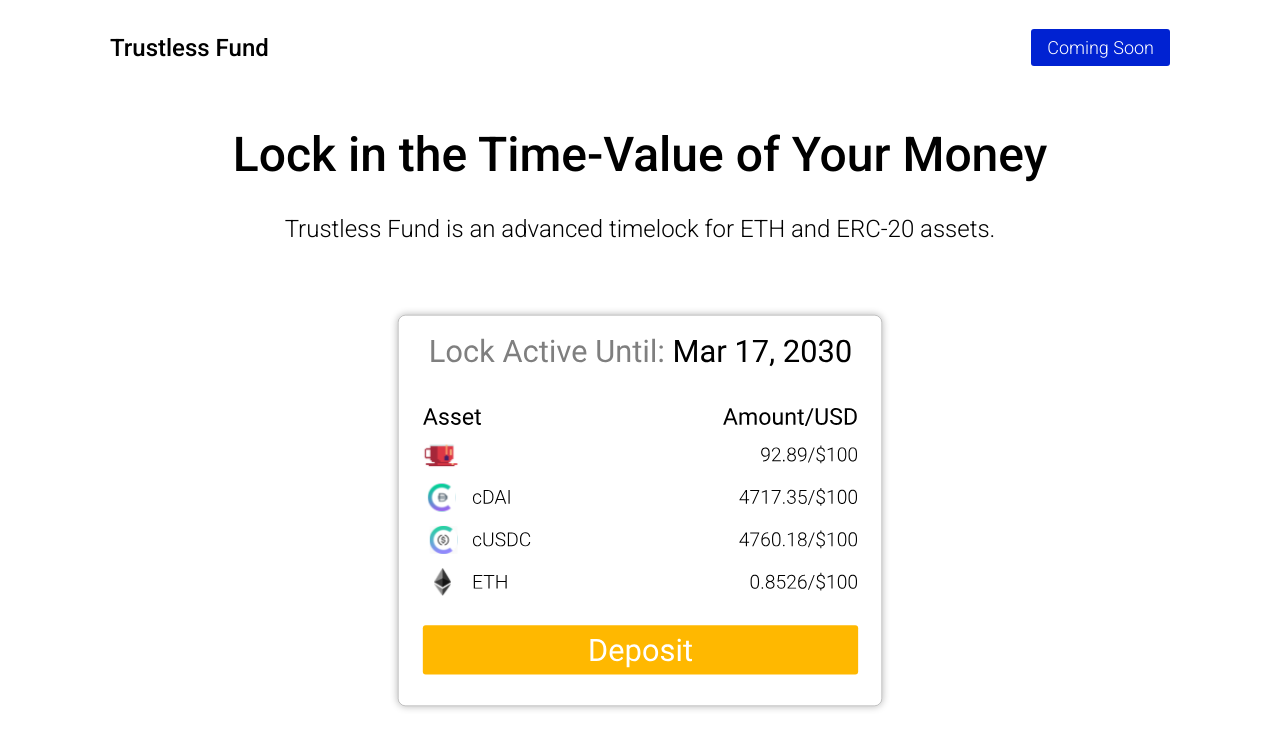
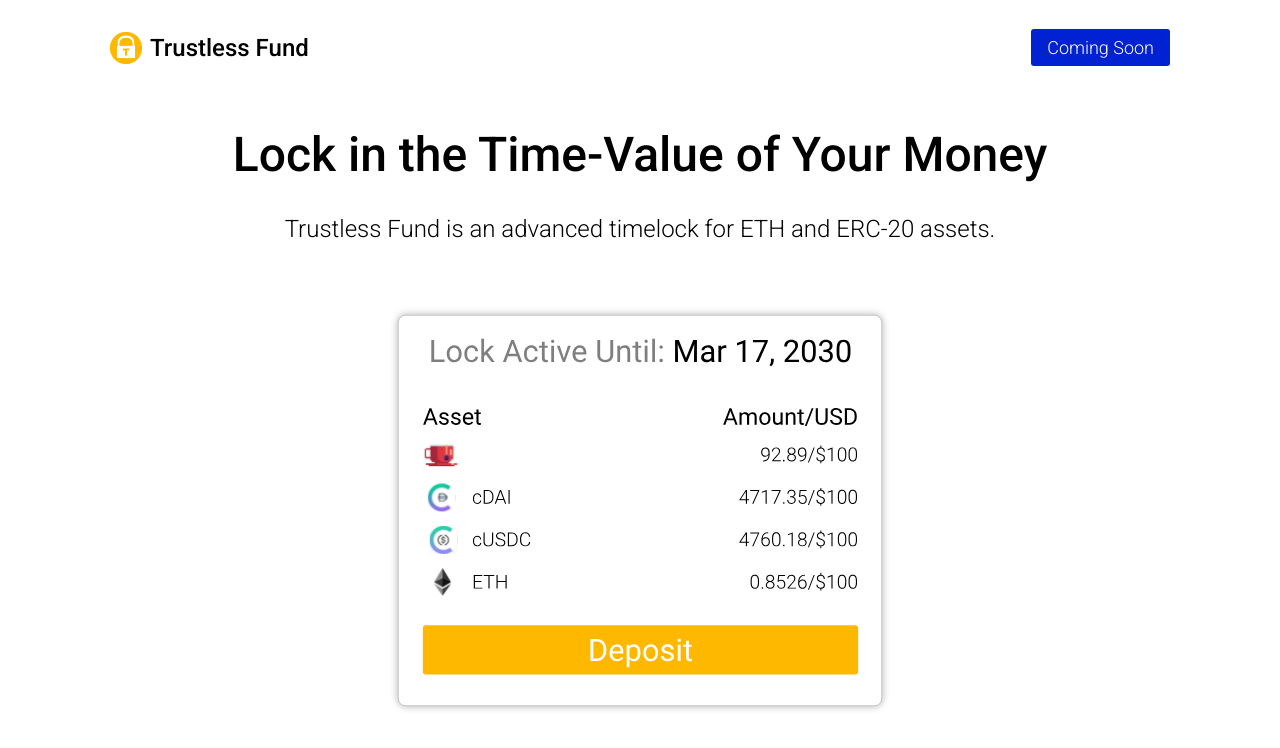
Before and after one commit to trustless-fund/landing, a React (Create React App) app: page / in a window 1280 px wide. Shown: the top 748 px of the page. Built offline with nearby package versions, Linux system fonts and the light colour scheme.

Commit message:
Add favicon, logo and title

```diff
--- a/public/index.html
+++ b/public/index.html
@@ -2,7 +2,7 @@
 <html lang="en">
   <head>
     <meta charset="utf-8" />
-    <link rel="icon" href="%PUBLIC_URL%/favicon.ico" />
+    <link rel="icon" href="%PUBLIC_URL%/favicon.png" />
     <meta name="viewport" content="width=device-width, initial-scale=1" />
     <meta name="theme-color" content="#000000" />
     <link href="https://fonts.googleapis.com/css?family=Roboto:300,400,500&display=swap" rel="stylesheet">
@@ -20,7 +20,7 @@
       work correctly both with client-side routing and a non-root public URL.
       Learn how to configure a non-root public URL by running `npm run build`.
     -->
-    <title>React App</title>
+    <title>Trustless Fund</title>
   </head>
   <body>
     <noscript>You need to enable JavaScript to run this app.</noscript>
--- a/src/components/Nav.js
+++ b/src/components/Nav.js
@@ -1,4 +1,6 @@
 import React, {Component} from 'react';
+
+import lock from '../assets/lock.png';
 
 import '../layout/components/nav.sass';
 
@@ -7,6 +9,10 @@
     return(
       <nav className="nav">
         <h1 className="nav__header">
+          <img
+            src={lock}
+            alt="Trustless Fund Logo"
+            className="nav__logo" />
           Trustless Fund
         </h1>
         <button className="nav__button">
--- a/src/layout/components/nav.sass
+++ b/src/layout/components/nav.sass
@@ -12,6 +12,12 @@
 .nav__header
   font-size: 24px
   font-weight: 500
+  display: flex
+  align-items: center
+
+.nav__logo
+  width: 32px
+  margin-right: 8px
 
 .nav__button
   background: $color-blue
```
Also changed, not shown: public/favicon.png (added), src/assets/lock.png (added).
